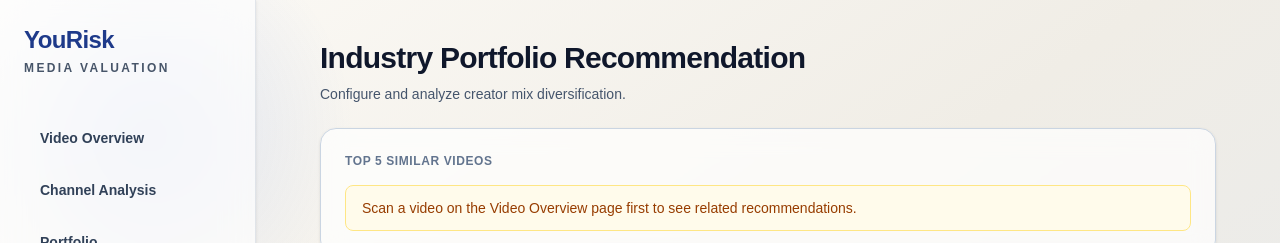
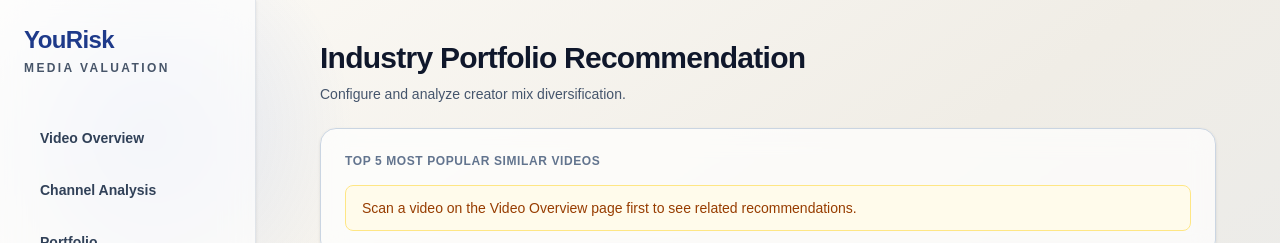
Before and after one commit to tienvinh1210/YTBTrendingDashboard, a Next.js app: page /portfolio_recommendation in a window 1280 px wide. Shown: the top 243 px of the page. Built offline with nearby package versions, Linux system fonts and the light colour scheme.

Commit message:
Display in4

```diff
--- a/app/portfolio_recommendation/page.tsx
+++ b/app/portfolio_recommendation/page.tsx
@@ -115,7 +115,7 @@
       <div className="bg-white/70 backdrop-blur-md border border-slate-300 shadow-sm rounded-2xl p-6">
         <div className="flex items-baseline justify-between mb-4">
           <div className="text-xs font-bold tracking-wider text-slate-500 uppercase">
-            Top 5 Similar Videos
+            Top 5 most popular similar videos
           </div>
           {scan?.video?.categoryName && scan?.channel?.country && (
             <div className="text-xs font-semibold text-slate-500">
```
